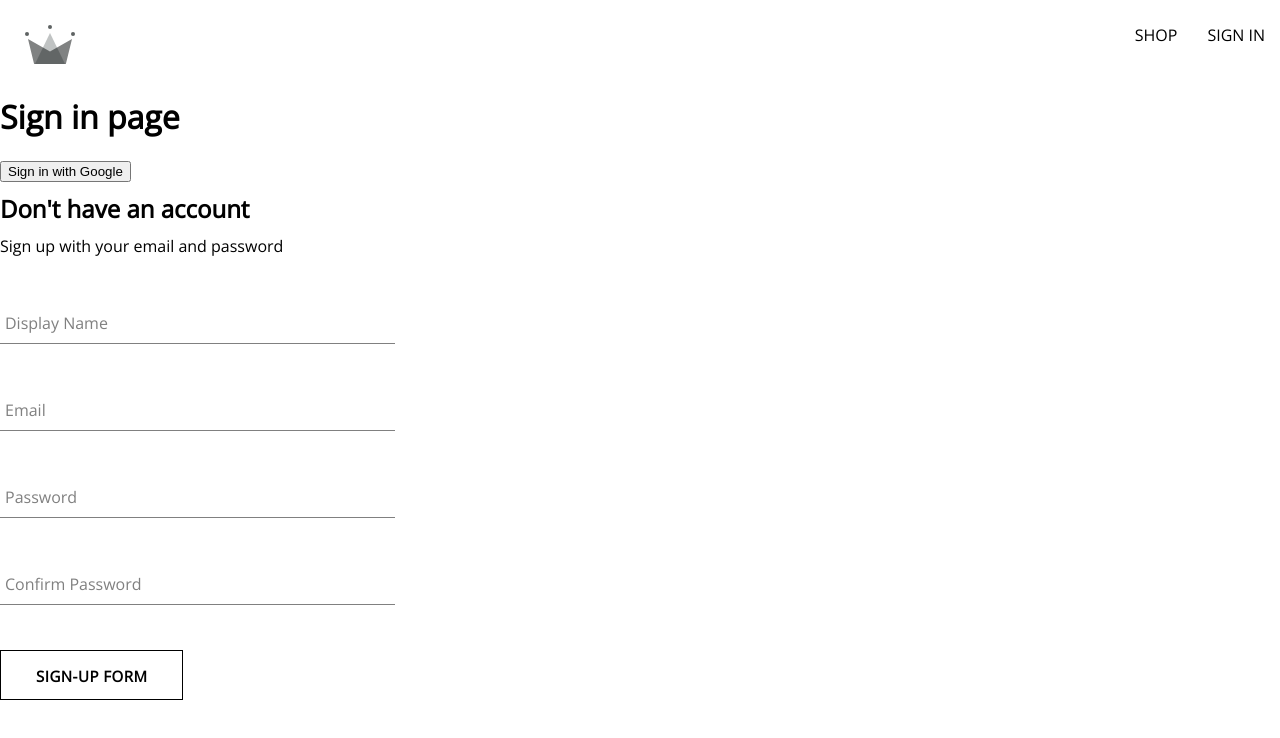
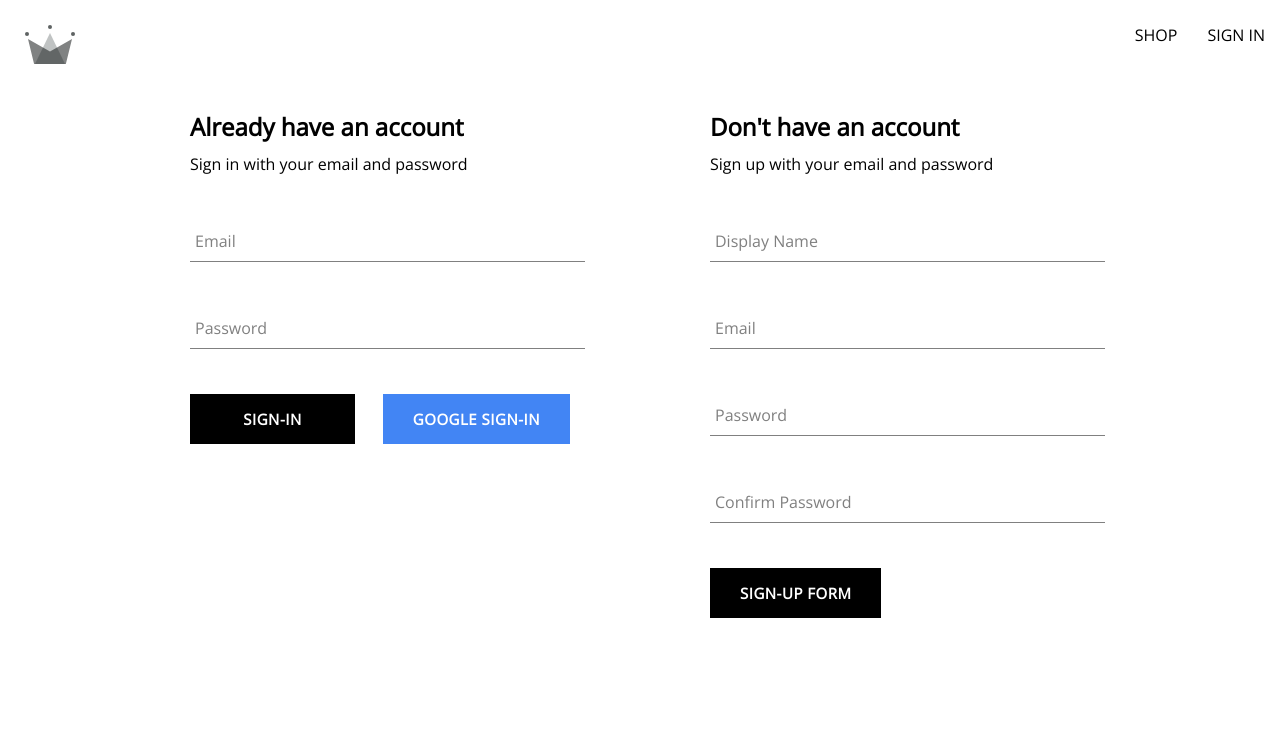
Before and after one commit to Charlkeyz/wearables-app, a React (Create React App) app: page /sign-in in a window 1280 px wide. Shown: the top 738 px of the page. Built offline with nearby package versions, Linux system fonts and the light colour scheme.

Commit message:
finished creating sign in and sign out form

```diff
--- a/src/API's/firebase/firebase.js
+++ b/src/API's/firebase/firebase.js
@@ -3,7 +3,8 @@
     getAuth,
     signInWithPopup,
     GoogleAuthProvider,
-    createUserWithEmailAndPassword
+    createUserWithEmailAndPassword,
+    signInWithEmailAndPassword
 } from "firebase/auth";
 
 import {
@@ -66,3 +67,8 @@
     return await createUserWithEmailAndPassword(auth, email, password);
 
   }
+  export const signInAuthUserWithEmailAndPassword = async(email, password) => {
+    if(!email || !password) return;
+
+    return await signInWithEmailAndPassword(auth, email, password);
+  }
--- a/src/App.js
+++ b/src/App.js
@@ -1,7 +1,9 @@
 import { Route, Routes } from "react-router-dom";
 import Home from "./pages/homepage/home";
 import Navbar from "./components/navbar/navbar";
-import SignIn from "./pages/sign-in page/sign-in";
+import SignInAndSignUpPage from "./pages/Sign-Form page/sign-in-and-sign-up";
+
+
 
 
 const Shop = () => {
@@ -17,7 +19,7 @@
       <Routes>
         <Route index element={<Home/>}/>
         <Route path="/shop" element={<Shop/>}/>
-        <Route path="/sign-in" element={<SignIn/>}/>
+        <Route path="/sign-in" element={<SignInAndSignUpPage/>}/>
 
 
 
--- a/src/components/Button/button.scss
+++ b/src/components/Button/button.scss
@@ -4,7 +4,7 @@
     height: 50px;
     letter-spacing: 0.5px;
     line-height: 50px;
-    padding: 0 35px 0 35px;
+    padding: 0 30px 0 30px;
     font-size: 15px;
     background-color: black;
     color: white;
--- /dev/null
+++ b/src/components/sign-in-form/sign-in.jsx
@@ -0,0 +1,92 @@
+import './sign-in.scss'
+import Button from '../Button/button';
+import FormInput from '../form-input/form-input';
+import { useState } from 'react'
+import { createUserDocumentFromAuth, signInAuthUserWithEmailAndPassword, signInWithGooglePopup } from '../../API\'s/firebase/firebase';
+
+const defaultFormFields = {
+    email: '',
+    password: '',
+}
+
+
+
+const SignIn = () => {
+    const [formFields, setFormFields] = useState(defaultFormFields);
+    const {email, password} = formFields;
+
+    const resetFields = () => {
+        setFormFields(defaultFormFields);
+    }
+
+    const signInUserWithGoogleAuth = async() => {
+    const {user} = await signInWithGooglePopup();
+    await createUserDocumentFromAuth(user);
+    }
+
+
+
+    const handleChange = (event) => {
+        const {name, value} = event.target;
+        setFormFields({...formFields, [name]: value});
+    }
+
+    const handleSubmit = async(event) => {
+        event.preventDefault();
+
+        try {
+            const response = await signInAuthUserWithEmailAndPassword(email, password);
+            console.log('user', response);
+            resetFields();
+
+
+        } catch (error) {
+
+            switch (error.code) {
+                case 'auth/user-not-found':
+                    alert('user not found');
+                    break;
+                case 'auth/wrong-password':
+                    alert('wrong password');
+                    break;
+
+                default:
+                    console.log('error message:', error);
+
+            }
+
+        }
+    };
+
+
+    return(
+
+        <div className='sign-in-container'>
+            <h2>Already have an account</h2>
+            <span>Sign in with your email and password</span>
+            <form onSubmit={handleSubmit}>
+
+            <FormInput
+                label="Email"
+                type="email"
+                required name='email'
+                value={email}
+                onChange={handleChange}/>
+
+
+            <FormInput
+                label="Password"
+                type="password"
+                required name='password'
+                value={password}
+                onChange={handleChange}/>
+
+                <div className='buttons-container'>
+                    <Button type='submit'>Sign-in</Button>
+                    <Button type= 'button' buttonType='google' onClick={signInUserWithGoogleAuth}>Google Sign-in</Button>
+                </div>
+            </form>
+        </div>
+    )
+}
+export default SignIn;
--- /dev/null
+++ b/src/components/sign-in-form/sign-in.scss
@@ -0,0 +1,14 @@
+.sign-in-container {
+    display: flex;
+    flex-direction: column;
+    width: 380px;
+
+    h2 {
+        margin: 10px 0;
+    }
+
+    .buttons-container {
+        display: flex;
+        justify-content: space-between;
+    }
+}
--- a/src/components/sign-up-form/sign-up.jsx
+++ b/src/components/sign-up-form/sign-up.jsx
@@ -87,7 +87,7 @@
                 value={confirmPassword}
                 onChange={handleChange}/>
 
-                <Button buttonType='inverted' type='submit'>Sign-up form </Button>
+                <Button type='submit'>Sign-up form </Button>
             </form>
         </div>
     )
--- /dev/null
+++ b/src/pages/Sign-Form page/sign-in-and-sign-up.jsx
@@ -0,0 +1,14 @@
+import './sign-in-and-sign-up.scss'
+import SignUp from '../../components/sign-up-form/sign-up';
+import SignIn from '../../components/sign-in-form/sign-in';
+
+const SignInAndSignUpPage = () => {
+
+    return(
+        <div className='authentication-container'>
+            <SignIn/>
+            <SignUp/>
+        </div>
+    )
+}
+export default SignInAndSignUpPage;
--- /dev/null
+++ b/src/pages/Sign-Form page/sign-in-and-sign-up.scss
@@ -0,0 +1,6 @@
+.authentication-container {
+    display: flex;
+    width: 900px;
+    justify-content: space-between;
+    margin: 30px auto;
+}
--- a/src/pages/sign-in page/sign-in.jsx
+++ /dev/null
@@ -1,19 +0,0 @@
-import './sign-in.scss'
-import { createUserDocumentFromAuth, signInWithGooglePopup } from '../../API\'s/firebase/firebase'
-import SignUp from '../../components/sign-up-form/sign-up';
-
-const SignIn = () => {
-    const logInWithGoogle = async () => {
-    const {user} = await signInWithGooglePopup();
-    const userDocRef = await createUserDocumentFromAuth(user);
-    console.log("userDocRef:", userDocRef)
-}
-    return(
-        <div>
-            <h1>Sign in page</h1>
-            <button onClick={logInWithGoogle}>Sign in with Google</button>
-            <SignUp/>
-        </div>
-    )
-}
-export default SignIn
```
Also changed, not shown: src/pages/sign-in page/sign-in.scss (deleted).
